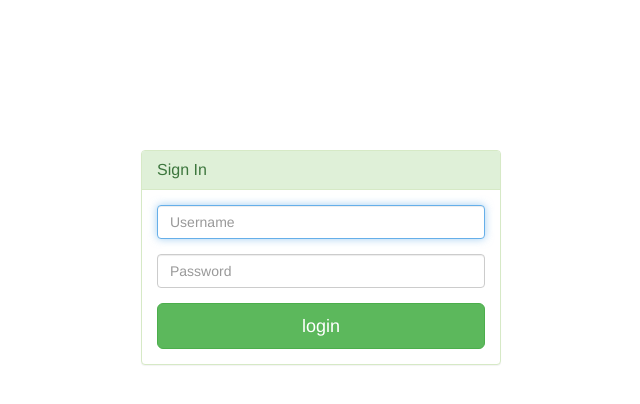
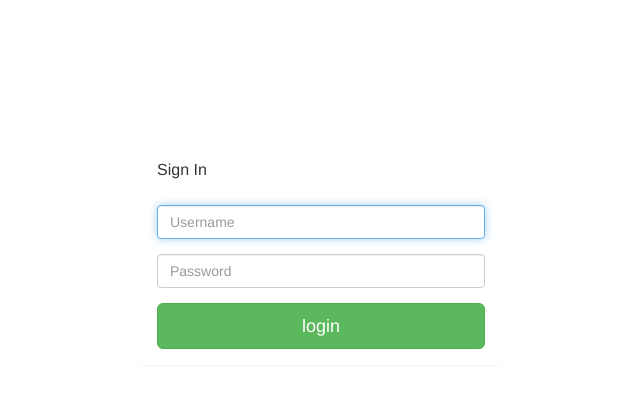
Before and after one commit to jacobm001/independence_water, a PHP site: page /login.php in a window 1280 px wide. Shown: the top 404 px of the page, without its empty margins (319-959 px from the left). Run offline with PHP 8.4, Linux system fonts and the light colour scheme.

Commit message:
not login-success theme

```diff
--- a/login.php
+++ b/login.php
@@ -25,7 +25,7 @@ session_start();//session starts here
 <div class="container">
 	<div class="row">
 		<div class="col-md-4 col-md-offset-4">
-			<div class="login-panel panel panel-success">
+			<div class="login-panel panel">
 				<div class="panel-heading">
 					<h3 class="panel-title">Sign In</h3>
 				</div>
```
